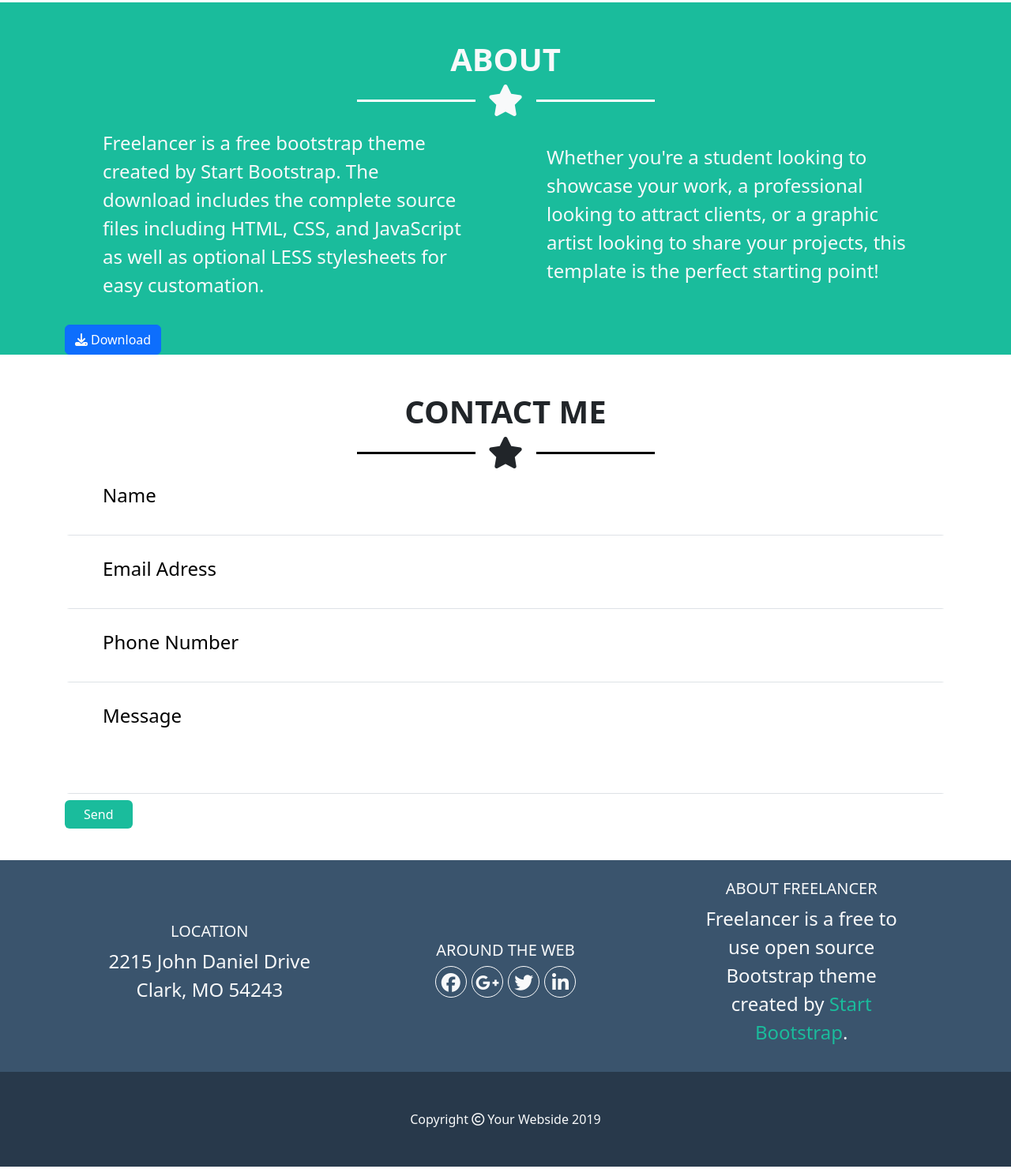
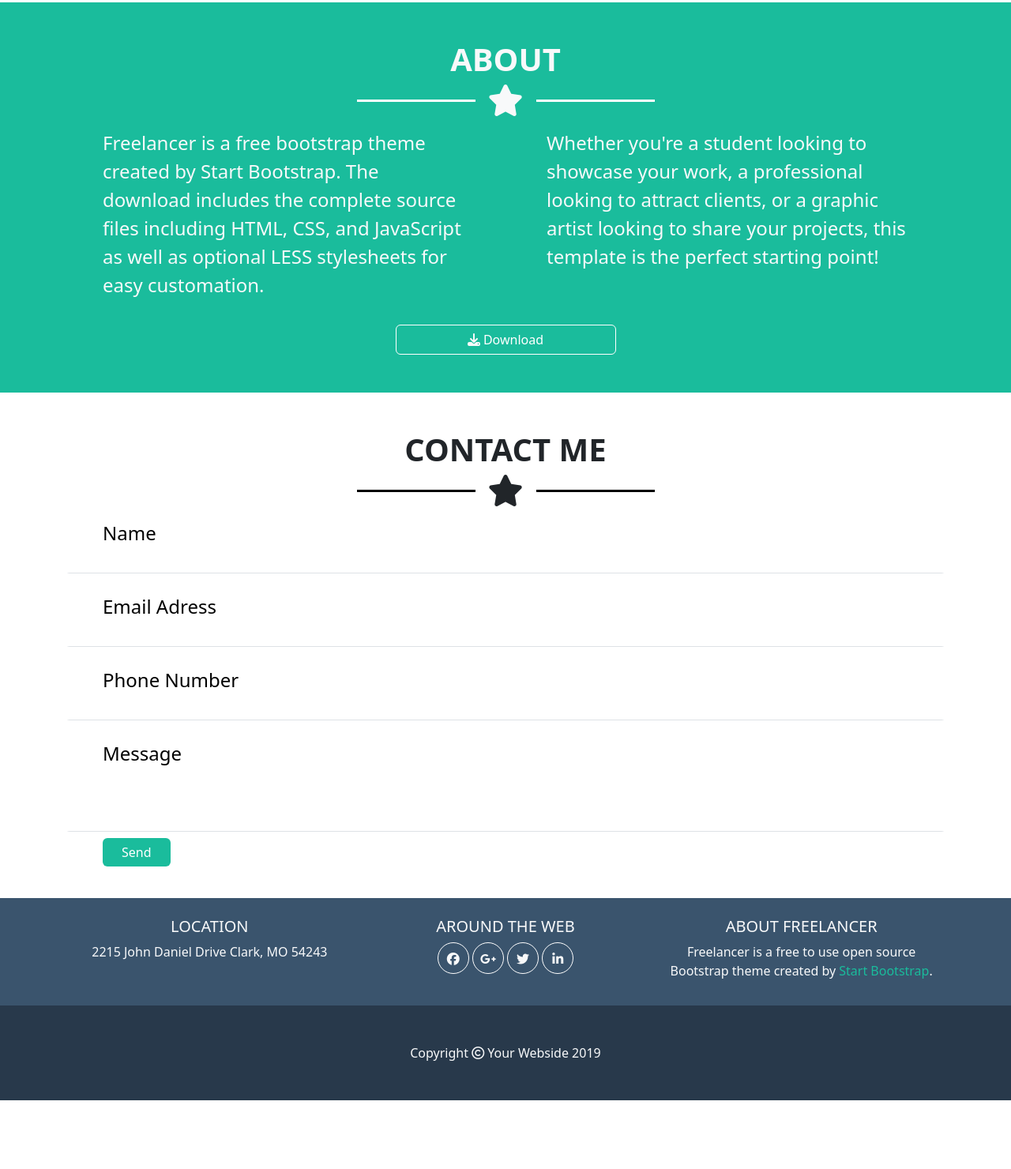
Before and after one commit to DavideAlovisio13/html-css-bootstrap-freelancer, a plain HTML site: page index.html in a window 1280 px wide. Shown: the part 1336-2816 px from the top of the page at 79% size. After the commit the page ends 2745 px from the top, so only its background shows below. Drawn offline with nearby package versions, Linux system fonts and the light colour scheme.

Commit message:
finish beta

```diff
--- a/css/style.css
+++ b/css/style.css
@@ -1,39 +1,13 @@
+/* utility */
 .da-debug {
   border: 1px solid red;
 }
 
-.odd,
-#card-hero,
-#card-about,
-#card-about2,
-#card-about3,
-#card-about4,
-#btn-green{
-  background-color: #1abc9c;
+h1 {
+  font-size: 2.5em;
 }
 
-#text-green {
-    color: #1abc9c;
-    text-decoration: none;
-}
-
-.footer-bt,
-#-nav,
-#card-footer,
-#card-footer2,
-#card-footer3 {
-  background-color: #28394b;
-}
-
-.footer-top,
-#card-footer,
-#card-footer2,
-#card-footer3 {
-  background-color: #3a546d;
-}
-
-
-
+/* elements size */
 .footer-top .card span {
   display: inline-block;
   width: 40px;
@@ -41,11 +15,6 @@
   border: 1px solid white;
   line-height: 40px;
   border-radius: 50%;
-}
-
-
-h1 {
-  font-size: 2.5em;
 }
 
 .card-img-top {
@@ -58,17 +27,36 @@ h1 {
   height: 3px;
 }
 
+/* utility color */
+.odd,
+#card-hero,
+#card-about,
+#card-about2,
+#btn-green {
+  background-color: #1abc9c;
+}
+
+#text-green {
+  color: #1abc9c;
+  text-decoration: none;
+}
+
+.footer-bt,
+#-nav
+{
+  background-color: #28394b;
+}
+
+.footer-top,
+#card-footer,
+#card-footer2,
+#card-footer3 {
+  background-color: #3a546d;
+}
+
 #portfolio .star::after,
 #portfolio .star::before {
   background-color: black;
-}
-#-nav a,
-.navbar-toggler {
-  color: white;
-}
-
-#nav button {
-  color: white;
 }
 
 #-nav .navbar-toggler {
@@ -83,3 +71,12 @@ h1 {
 #-nav a:hover {
   color: #1abc9c;
 }
+
+#-nav a,
+.navbar-toggler {
+  color: white;
+}
+
+#nav button {
+  color: white;
+}
--- a/index.html
+++ b/index.html
@@ -117,13 +117,13 @@
         </div>
       </section>
       <section class="odd mt-5 " id="about">
-        <div class="container positi">
+        <div class="container">
             <h2 class="text-center text-light text-uppercase fw-bold fs-1 pt-5">about</h2>
             <div class="star justify-content-center d-flex align-items-center"><div class="left d-inline-block bg-white"></div><i class="fa fa-star fs-1 px-3 text-light" aria-hidden="true"></i><div class="right d-inline-block bg-white"></div></div>
-            <div class="row text-light justify-content-center align-items-center g-2 ">
+            <div class="row text-light justify-content-center align-items-start g-2 ">
                 <div class="col-12 col-md-6">
                     <div class="card text-light border-0" >
-                        <div class="card-body text-start fs-4 px-5  " id="card-about">
+                        <div class="card-body text-start d-flex align-items-stretch fs-4 px-5" id="card-about">
                             <p> Freelancer is a free bootstrap theme created by Start Bootstrap. The download includes the complete source files including HTML, CSS, and JavaScript as well as optional LESS stylesheets for easy customation.
                             </p>
                         </div>
@@ -131,14 +131,16 @@
                 </div>
                 <div class="col-12 col-md-6">
                     <div class="card text-light border-0" >
-                        <div class="card-body text-start fs-4 px-5" id="card-about">
+                        <div class="card-body text-start d-flex align-items-stretch fs-4 px-5" id="card-about2">
                             <p>Whether you're a student looking to showcase your work, a professional looking to attract clients, or a graphic artist looking to share your projects, this template is the perfect starting point!
                             </p>
                         </div>
                     </div>
                 </div>
             </div>
-            <button class="btn btn-primary text-center" type="button" id="download"><i class="fas fa-download text-light pe-1"></i>Download</button>
+            <div class="pb-5">
+              <button class="btn btn-primary text-center bg-transparent border-white d-block w-25 mx-auto" type="button" id="download"><i class="fas fa-download text-light pe-1"></i>Download</button>
+            </div>
         </div>
       </section>
       <section id="contact">
@@ -148,7 +150,7 @@
             <div class="row text-light justify-content-center align-items-center g-2 "></divclass>
                 <div class="col-12">
                     <div class="card text-center text-black border-0 border-bottom " >
-                        <div class="card-body text-start bg-white  fs-4 px-5 " id="card-about">
+                        <div class="card-body text-start bg-white  fs-4 px-5 " id="card-contact">
                             <p>
                                 Name
                             </p>
@@ -157,7 +159,7 @@
                 </div>
                 <div class="col-12">
                     <div class="card text-center text-black border-0 border-bottom" >
-                        <div class="card-body text-start bg-white fs-4 px-5 " id="card-about2">
+                        <div class="card-body text-start bg-white fs-4 px-5 " id="card-contact2">
                             <p>
                                 Email Adress
                             </p>
@@ -167,7 +169,7 @@
 
                 <div class="col-12">
                     <div class="card text-center text-black  border-0 border-bottom " >
-                        <div class="card-body text-start bg-white fs-4 px-5 " id="card-about3">
+                        <div class="card-body text-start bg-white fs-4 px-5 " id="card-contact3">
                             <p>
                                 Phone Number
                             </p>
@@ -176,7 +178,7 @@
                 </div>
                 <div class="col-12">
                     <div class="card text-center text-black border-0 border-bottom " >
-                        <div class="card-body text-start bg-white fs-4 px-5 " id="card-about4">
+                        <div class="card-body text-start bg-white fs-4 px-5 " id="card-contact4">
                             <p class="pb-5">
                                 Message
                             </p>
@@ -184,17 +186,17 @@
                     </div>
                 </div>
             </div>
-            <button class="btn btn-primary text-center border-0 mt-2 mb-5 px-4 " id="btn-green" type="button">Send</button>
+            <button class="btn btn-primary text-center border-0 mt-2 mb-5 ms-5 px-4 " id="btn-green" type="button">Send</button>
         </div>
       </section>
     </main>
     <footer>
       <div class="footer-top">
         <div class="container">
-            <div class="row text-light justify-content-center align-items-center g-2 ">
+            <div class="row text-light justify-content-center align-items-start g-2 ">
                 <div class="col-12 col-md-4">
                     <div class="card text-light border-0" >
-                        <div class="card-body text-center fs-4 px-5" id="card-footer">
+                        <div class="card-body text-center fs-6 px-2" id="card-footer">
                             <h5 class="text-uppercase ">location</h5>
                             <p>
                                 2215 John Daniel Drive Clark, MO 54243
@@ -204,7 +206,7 @@
                 </div>
                 <div class="col-12 col-md-4">
                     <div class="card  text-light border-0" >
-                        <div class="card-body text-nowrap text-center fs-4 px-5" id="card-footer2">
+                        <div class="card-body text-nowrap text-center fs-6 px-2" id="card-footer2">
                             <h5 class="text-uppercase">around the web</h5>
                             <span><i class="fa-brands fa-facebook"></i>
                             </span>
@@ -218,7 +220,7 @@
                 </div>
                 <div class="col-12 col-md-4">
                     <div class="card text-light border-0" >
-                        <div class="card-body text-center fs-4 px-5" id="card-footer3">
+                        <div class="card-body text-center fs-6 px-2" id="card-footer3">
                             <h5 class="text-uppercase ">about freelancer</h5>
                             <p>
                                 Freelancer is a free to use open source Bootstrap theme created by <a href="#" id="text-green">Start Bootstrap</a>.
```
